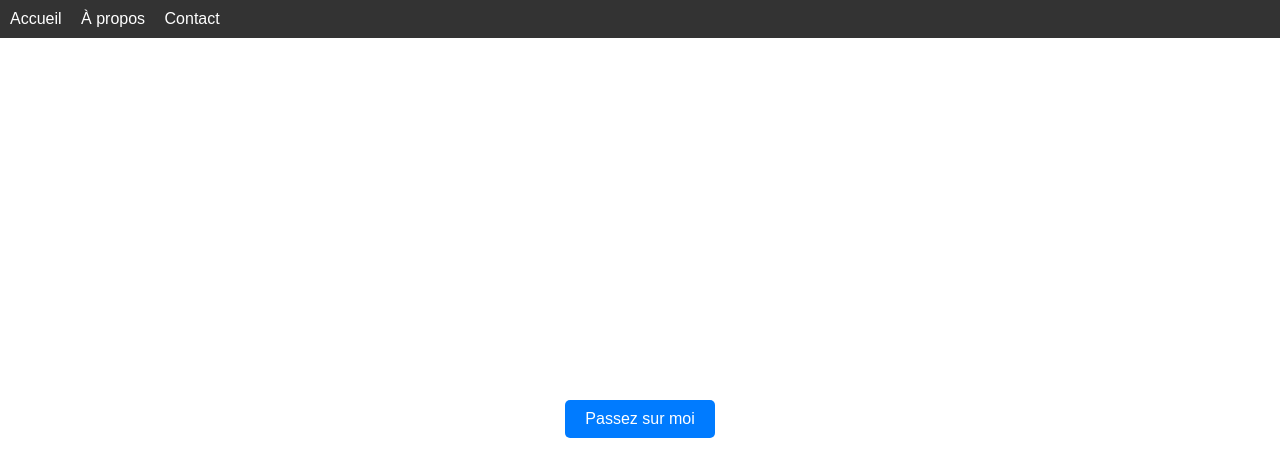
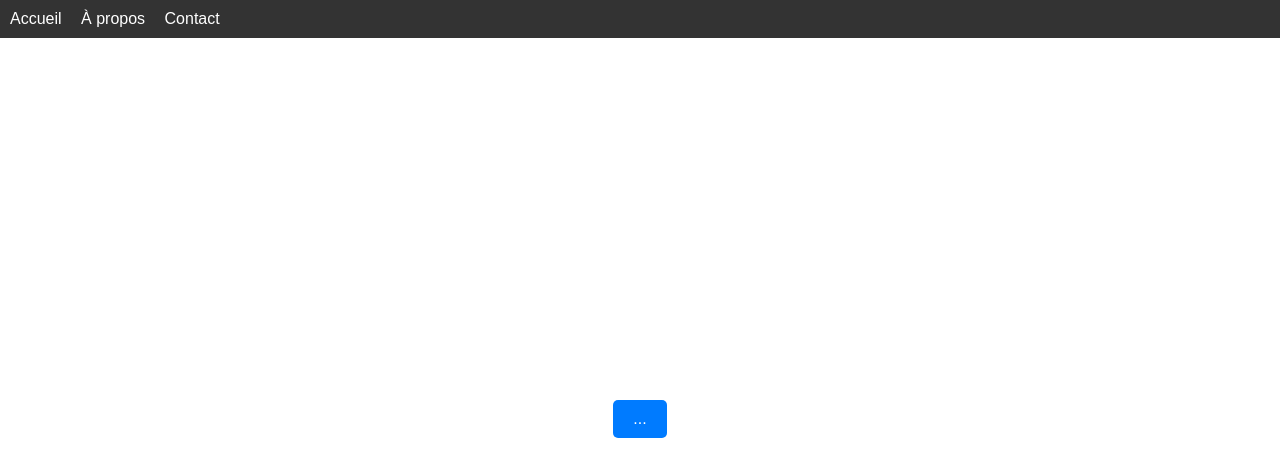
Before and after one commit to mesox-s/mesox-s.github.io, a plain HTML site: page button.html in a window 1280 px wide. Drawn offline with Linux system fonts and the light colour scheme.

Commit message:
button.html

```diff
--- a/button.html
+++ b/button.html
@@ -50,7 +50,7 @@
         <a href="#">Contact</a>
     </div>
     <div class="content">
-        <button id="movingButton">Passez sur moi</button>
+        <button id="movingButton">...</button>
     </div>
 
     <script>
```
